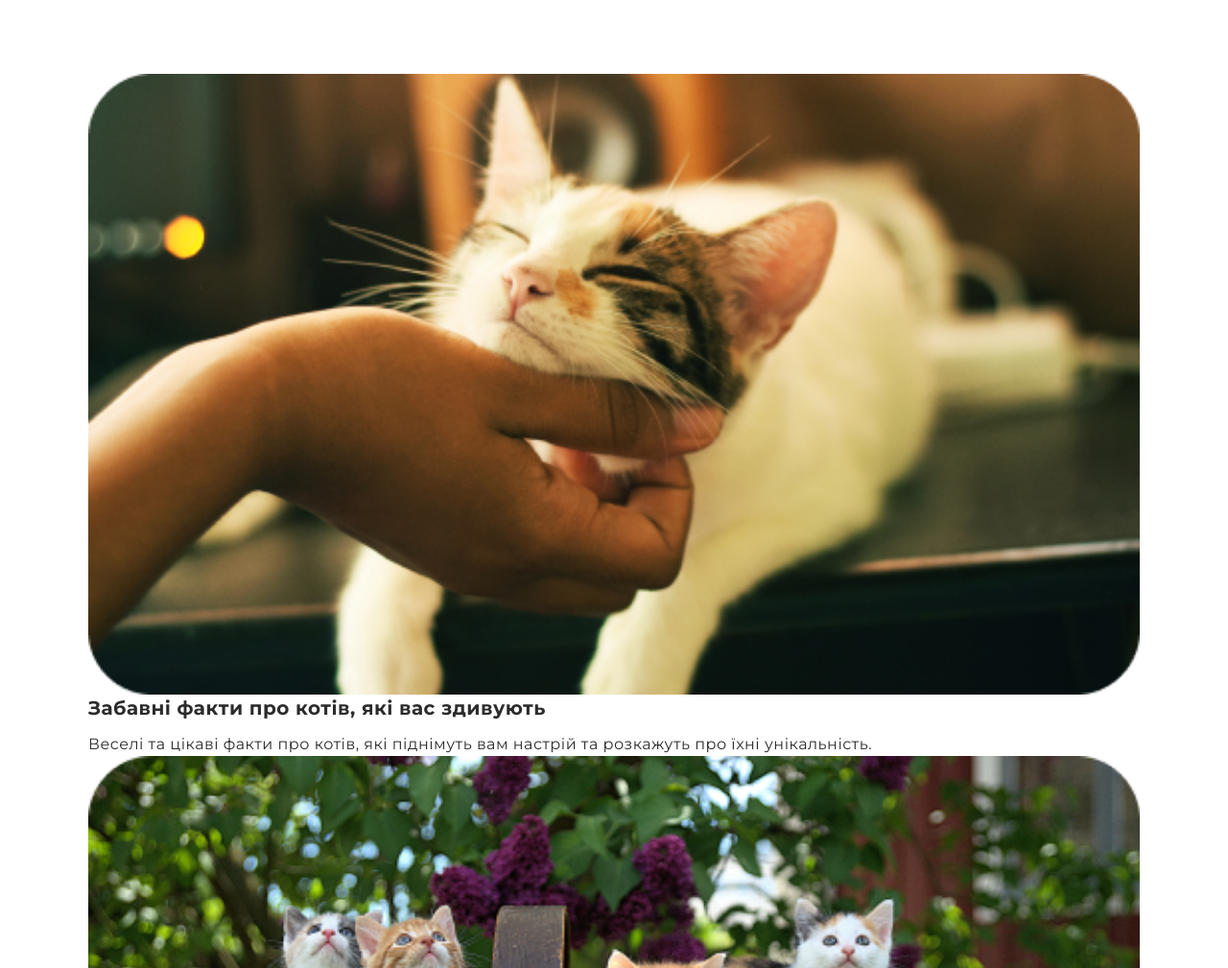
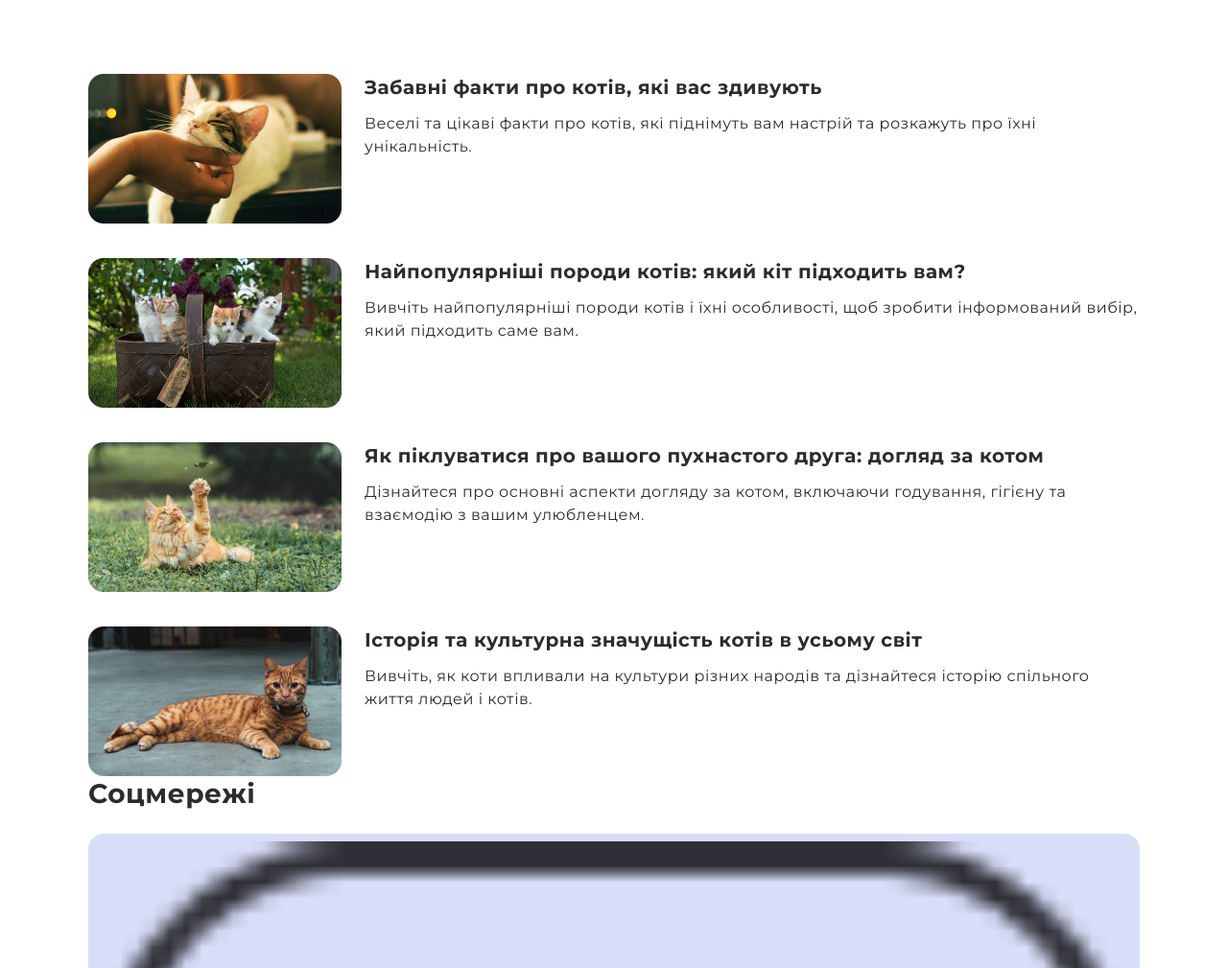
Before and after one commit to kotyamur/cat-house, a plain HTML site: page index.html in a window 1280 px wide. Shown: the part 643-1652 px from the top of the page at 96% size. Drawn offline with Linux system fonts and the light colour scheme.

Commit message:
add styles for blog

```diff
--- a/styles.css
+++ b/styles.css
@@ -83,8 +83,27 @@
   font-family: var(--common-font);
 }
 
+.blog {
+  display: grid;
+  gap: 48px;
+}
+
 .blog-link {
+  display: grid;
+  gap: 20px;
   color: var(--common-black);
+}
+
+@media (min-width: 768px) {
+  .blog {
+    gap: 36px;
+  }
+
+  .blog-link {
+    gap: 24px;
+    grid-template-columns: 264px 1fr;
+    color: var(--common-black);
+  }
 }
 
 .blog-title {
```
